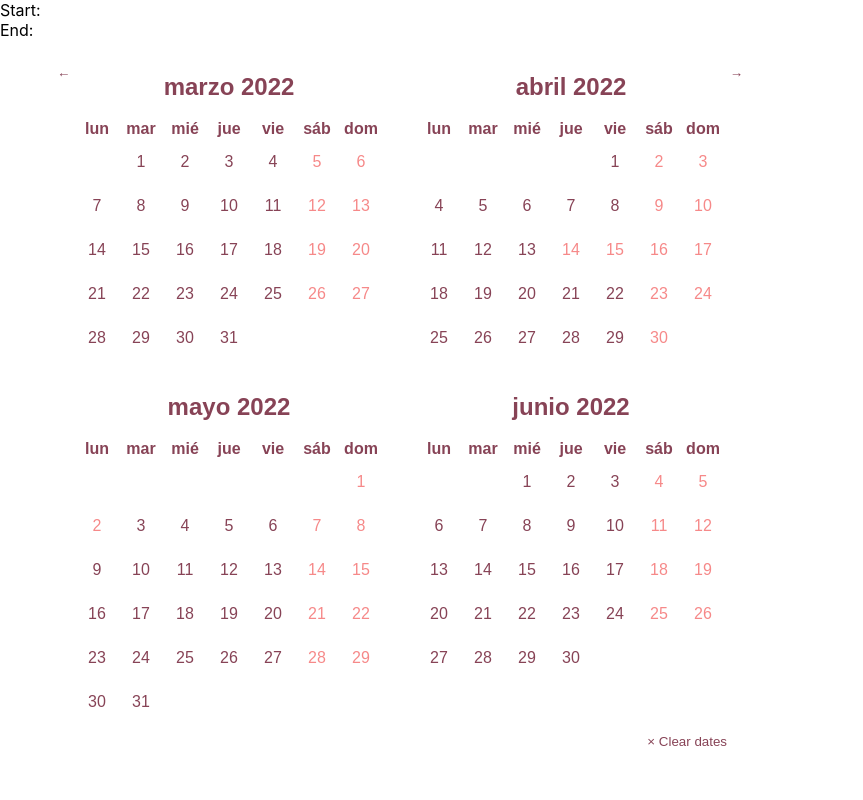
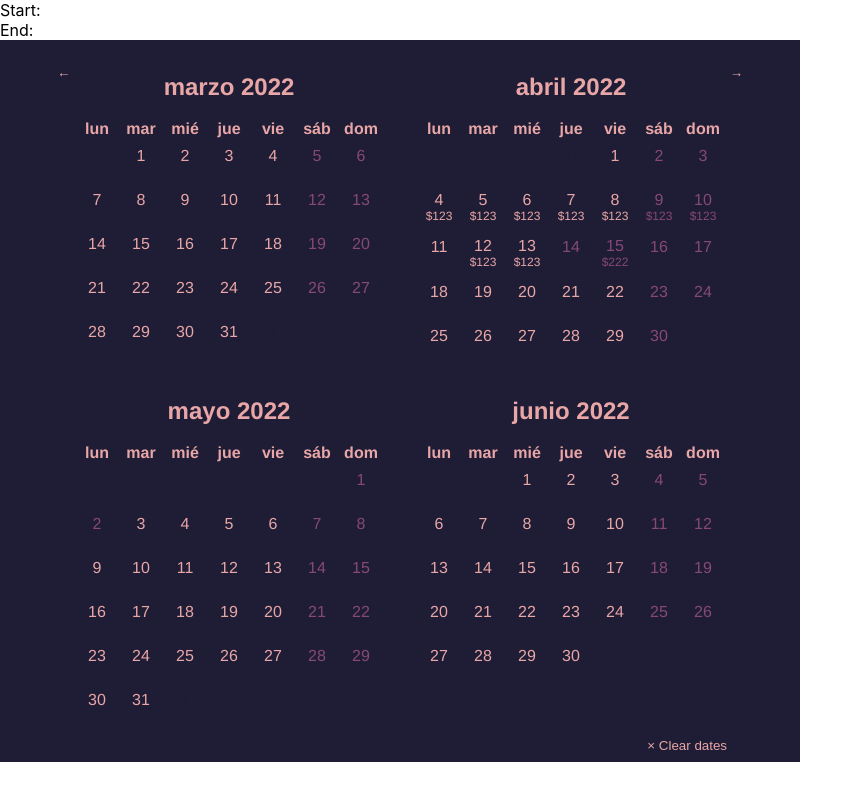
Before and after one commit to ssmirnovacode/calendar, a React (Create React App) app: page / in a window 1280 px wide. Shown: the whole page, without its empty margins (0-863 px from the left). Built offline with nearby package versions, Linux system fonts and the light colour scheme.

Commit message:
captions enabled with styling

```diff
--- a/src/App.js
+++ b/src/App.js
@@ -1,6 +1,7 @@
 import { useState } from "react";
 import Calendar from "./components/Calendar";
 import { DARK_THEME as THEME } from "./mockups/dark-theme";
+import { CAPTIONS } from "./mockups/captions";
 
 const App = () => {
 
@@ -25,12 +26,13 @@ const App = () => {
             endDate={selectedDates.endDate}
             onChange={setSelectedDates}
             locale={LOCALE}
-            //theme={THEME}
+            theme={THEME}
             clearDatesBtn
             blockedDates={BLOCKED_DATES}
             //weekendsBlocked
             weekendsStyled
             //vertical
+            captions={CAPTIONS}
             />
         </>
     )
--- a/src/components/Calendar.js
+++ b/src/components/Calendar.js
@@ -3,6 +3,7 @@ import Month from "./Month";
 import '../css/calendar.css';
 import { LocaleContext } from "../context/localeContext";
 import { BlockedContext } from "../context/blockedContext";
+import { CaptionsContext } from "../context/captionsContext";
 import React, { useEffect, useMemo, useState } from "react";
 import { initTheme } from "../utils/theme";
 
@@ -20,7 +21,8 @@ const Calendar = props => {
         vertical=false,
         blockedDates=[],
         weekendsBlocked=false,
-        weekendsStyled=false
+        weekendsStyled=false,
+        captions
     } = props;
 
     const initialDate = startDate ? startDate : new Date();
@@ -83,6 +85,7 @@ const Calendar = props => {
     return(
         <LocaleContext.Provider value={locale}>
             <BlockedContext.Provider value={blockedDates}>
+                <CaptionsContext.Provider value={captions}>
                 <div className="calendar">
                     { renderArrows() }
                     <div className={ vertical? "calendar__body vertical" : "calendar__body"}>
@@ -110,6 +113,7 @@ const Calendar = props => {
                         }
                         </div>
                 </div>
+                </CaptionsContext.Provider>
             </BlockedContext.Provider>
         </LocaleContext.Provider>
     )
--- a/src/components/Month.js
+++ b/src/components/Month.js
@@ -3,12 +3,14 @@ import '../css/month.css';
 import React, { useContext } from "react";
 import { LocaleContext } from "../context/localeContext";
 import { BlockedContext } from "../context/blockedContext";
+import { CaptionsContext } from "../context/captionsContext";
 
 const Month = props => {
 
     const { month, year, startDate, endDate, weekendsBlocked, weekendsStyled } = props;
     const locale = useContext(LocaleContext);
     const blockedDates = useContext(BlockedContext);
+    const captions = useContext(CaptionsContext);
 
     const daysArray = getDaysArray(month, year);
 
@@ -17,7 +19,7 @@ const Month = props => {
     const weekdays = getWeekdaysByLocale(monthMatrix[1], month, year, locale)
 
     const getTableCellClass = (week, day, j) => {
-        let classes = 'table__td';
+        let classes = captions ? 'table__td with_captions': 'table__td';
 
         const currentDate = getDateString(year, month, day);
 
@@ -41,6 +43,10 @@ const Month = props => {
         return classes;
     }
 
+    const getDayContent = day => captions && captions[getDateString(year, month, day)] ?
+        <>{day} <div className="caption">{captions[getDateString(year, month, day)]}</div></> :
+        captions && !captions[getDateString(year, month, day)] ?
+         <>{day} <div className="caption"></div></> : day;
 
     return(
         <div className="month">
@@ -67,7 +73,7 @@ const Month = props => {
                                                                 getTableCellClass(week, day, j).indexOf('blocked') > 0) ?
                                                                     () => {} : props.handleDaySelect}
                                                             >
-                                                                {day}
+                                                                {getDayContent(day)}
                                                             </td>)
                                 }
                             </tr>
--- /dev/null
+++ b/src/context/captionsContext.js
@@ -0,0 +1,3 @@
+import { createContext } from "react"
+
+export const CaptionsContext = createContext()
--- a/src/css/month.css
+++ b/src/css/month.css
@@ -11,13 +11,27 @@ thead.table__header tr {
     border: 1px solid var(--borderColor);
     margin: 0;
     padding: 5px;
-    width: 30px;
-    height: 30px;
+    width: var(--cellSize);
+    height: var(--cellSize);
 }
+/* .table__td.with_captions {
+    position: relative;
+}
+.table__td.with_captions .day {
+    position: absolute;
+    top: 0;
+    left:40%;
+    margin-bottom: .5rem;
+} */
 .table__td:hover {
     background-color: var(--hoverBg);
     color: var(--hoverColor);
     cursor: pointer;
+}
+.caption {
+    font-size: var(--captionFz);
+    min-height: var(--captionFz);
+    min-width: var(--captionFz);
 }
 .month {
     display: block;
--- a/src/css/theme.css
+++ b/src/css/theme.css
@@ -33,4 +33,7 @@
     --maxWidth: 800px;
     --padding: 2rem;
     --gap: 2rem;
+
+    --cellSize: 30px;
+    --captionFz: 12px;
 }
--- /dev/null
+++ b/src/mockups/captions.js
@@ -0,0 +1,12 @@
+export const CAPTIONS = {
+    '2022-04-04': '$123',
+    '2022-04-05': '$123',
+    '2022-04-06': '$123',
+    '2022-04-07': '$123',
+    '2022-04-08': '$123',
+    '2022-04-09': '$123',
+    '2022-04-10': '$123',
+    '2022-04-12': '$123',
+    '2022-04-13': '$123',
+    '2022-04-15': '$222'
+}
```
Also changed, not shown: 1 other file (tests, documents, lock files or other folders).
